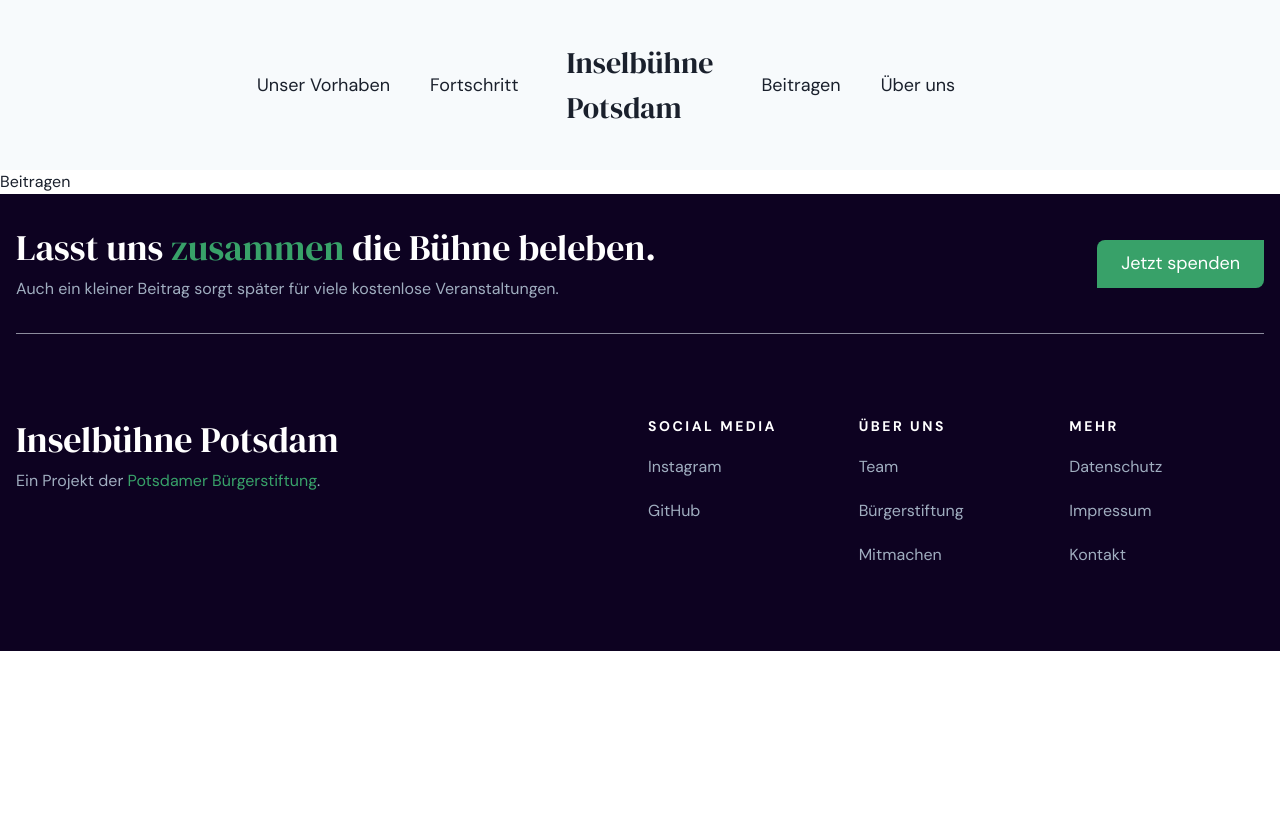
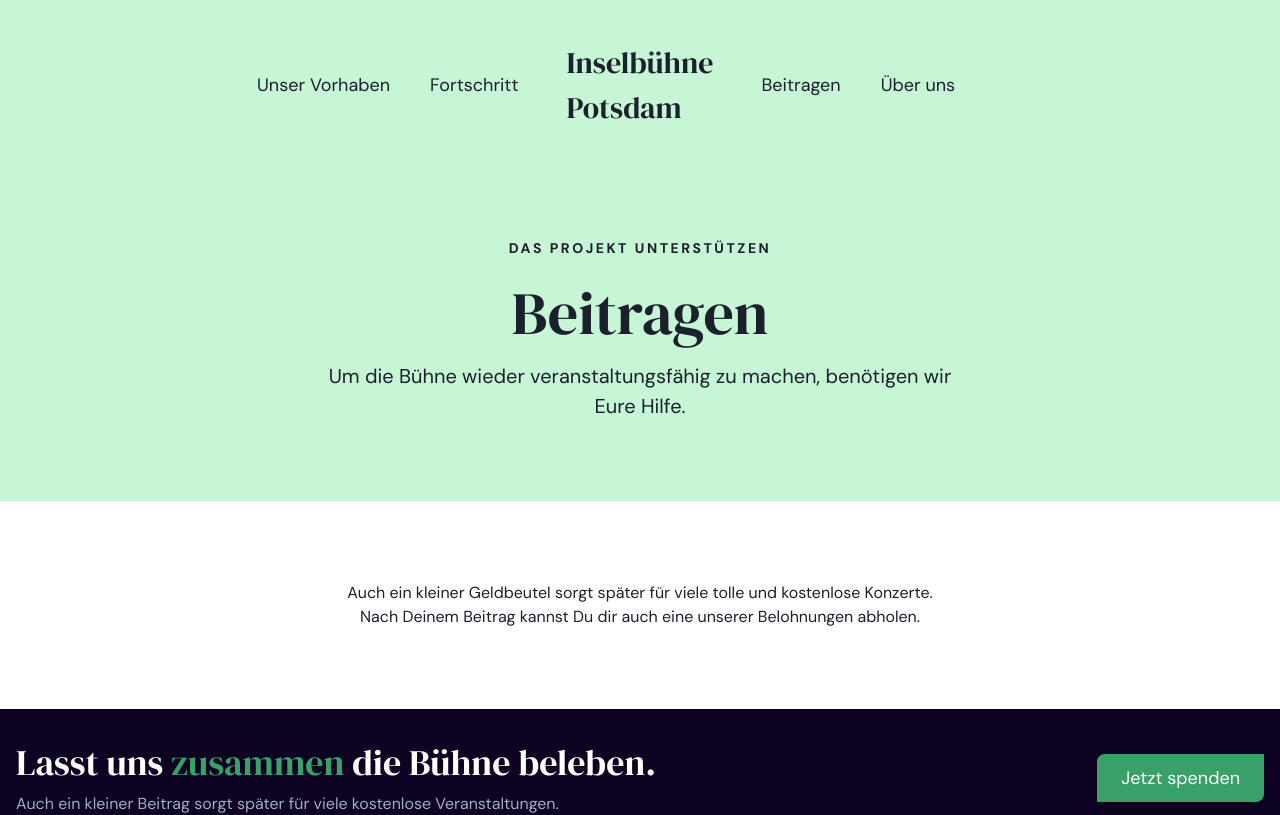
Before and after one commit to potsdamer-buergerstiftung/inselbuehne, a Next.js app: page /beitragen in a window 1280 px wide. Shown: the top 815 px of the page. Built offline with nearby package versions, Linux system fonts and the light colour scheme.

Commit message:
Add title component to page

```diff
--- a/pages/beitragen.tsx
+++ b/pages/beitragen.tsx
@@ -1,9 +1,27 @@
 import Layout from "../components/Layout";
+import Title from "../components/Title";
+import { Box, Container, Text } from "@chakra-ui/react";
 
 export default function Contribute() {
   return (
-    <Layout title="Beitragen">
-      <h1>Beitragen</h1>
+    <Layout title="Beitragen" fluid>
+      <Title
+        title="Beitragen"
+        heading="Das Projekt unterstützen"
+        color="green.100"
+      >
+        Um die Bühne wieder veranstaltungsfähig zu machen, benötigen wir Eure
+        Hilfe.
+      </Title>
+      <Box as="section" py="20">
+        <Container centerContent textAlign="center">
+          <Text>
+            Auch ein kleiner Geldbeutel sorgt später für viele tolle und
+            kostenlose Konzerte. Nach Deinem Beitrag kannst Du dir auch eine
+            unserer Belohnungen abholen.
+          </Text>
+        </Container>
+      </Box>
     </Layout>
   );
 }
```
Also changed, not shown: pages/fortschritt.tsx (+20 -2 lines), pages/wir.tsx (+14 -3 lines).
